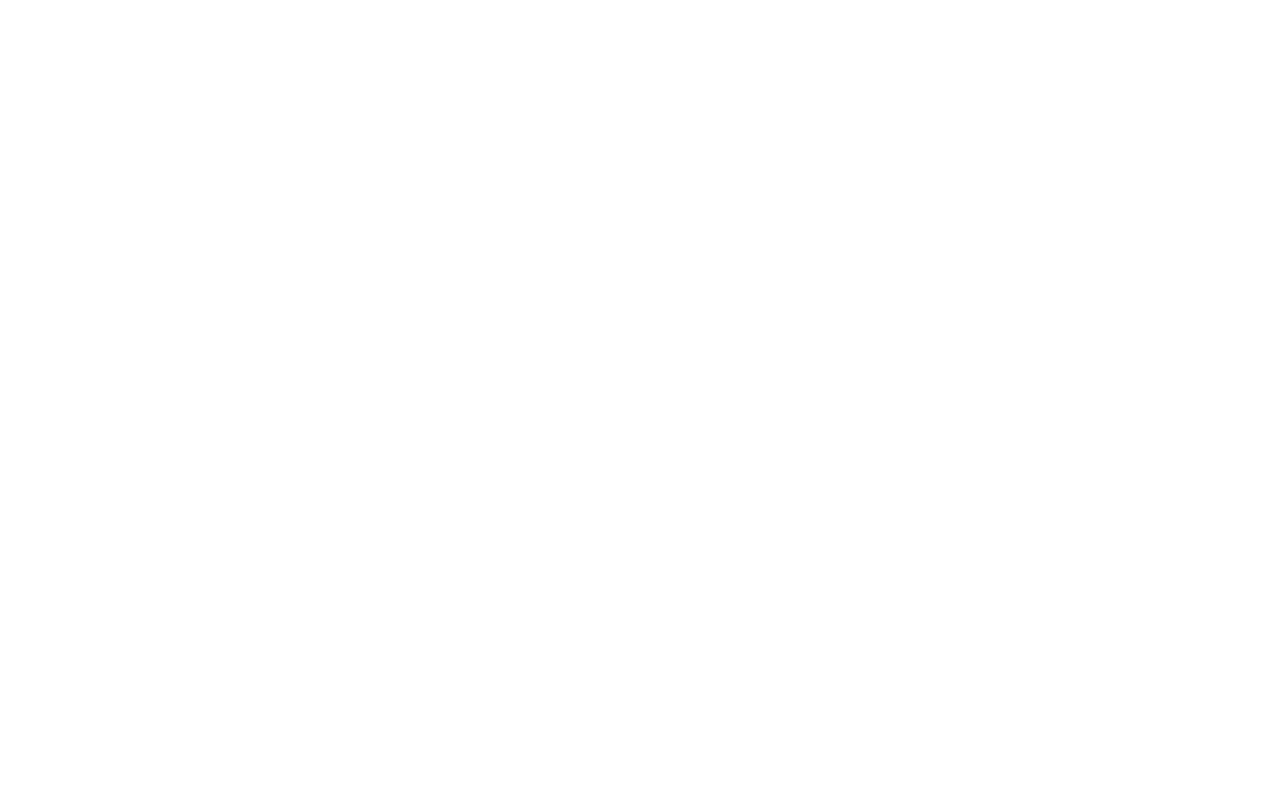
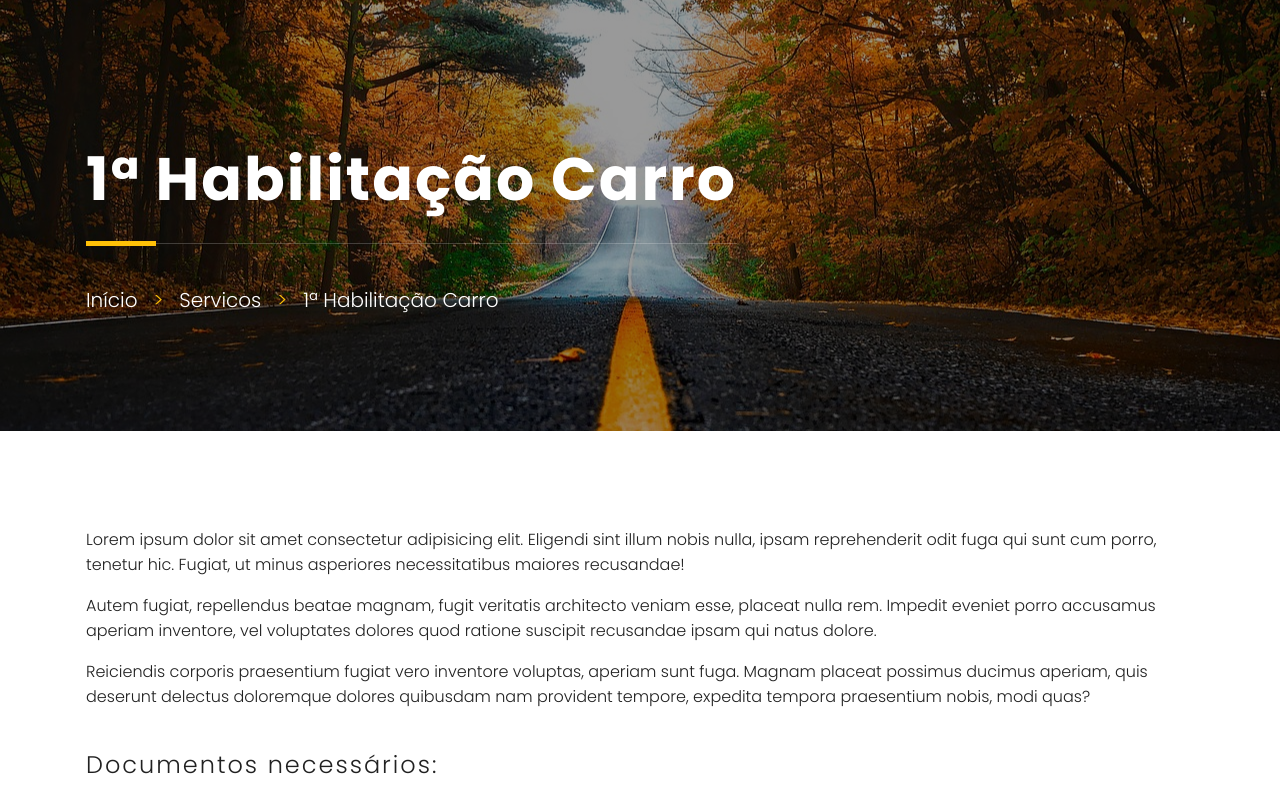
Before and after one commit to kmuchau1/autoescola, a React (Create React App) app: page /servicos/primeira-habilitacao-carro in a window 1280 px wide. Before the commit this address had no page. Shown: the top 800 px of the page. Built offline with nearby package versions, Linux system fonts and the light colour scheme.

Commit message:
Create product hook

```diff
--- a/src/components/organisms/ProductGrid.js
+++ b/src/components/organisms/ProductGrid.js
@@ -7,6 +7,7 @@ import Grid from "components/atoms/Grid";
 import Card, { CardMedia, CardBody } from "components/atoms/Card";
 import Heading from "components/atoms/Heading";
 import Button from "components/atoms/Button";
+import ProductType from "types/ProductType";
 
 const Toolbar = styled.div`
   margin-top: 40px;
@@ -34,7 +35,7 @@ const ProductGrid = ({ products }) => {
                     color="primary"
                     variant="link"
                     as={Link}
-                    to="/servicos"
+                    to={`/servicos/${product.slang}`}
                   >
                     Saiba mais
                   </Button>
@@ -65,14 +66,7 @@ ProductGrid.defaultProps = {
 };
 
 ProductGrid.propTypes = {
-  products: PropTypes.arrayOf(
-    PropTypes.shape({
-      id: PropTypes.oneOfType([PropTypes.number, PropTypes.string]),
-      image: PropTypes.string,
-      title: PropTypes.string,
-      summary: PropTypes.string,
-    })
-  ),
+  products: PropTypes.arrayOf(ProductType),
 };
 
 export default ProductGrid;
--- a/src/components/pages/Home.js
+++ b/src/components/pages/Home.js
@@ -1,5 +1,5 @@
 import React from "react";
-// import PropTypes from "prop-types";
+import PropTypes from "prop-types";
 import { FaCar, FaKey, FaMapMarkedAlt, FaAccessibleIcon } from "react-icons/fa";
 import { Link } from "react-router-dom";
 
@@ -12,49 +12,12 @@ import Section from "components/molecules/Section";
 import Footer from "components/organisms/Footer";
 import ProductGrid from "components/organisms/ProductGrid";
 import Accordion, { AccordionGroup } from "components/atoms/Accordion";
+import ProductType from "types/ProductType";
 
 import HeroImage from "assets/hero.jpg";
-import ServImage01 from "assets/serv-01.jpg";
-import ServImage02 from "assets/serv-02.jpg";
-import ServImage03 from "assets/serv-03.jpg";
-import ServImage04 from "assets/serv-04.jpg";
-import ServImage05 from "assets/serv-05.jpg";
 import AboutVideo from "assets/about.mp4";
 
-const products = [
-  {
-    id: 1,
-    title: "1ª Habilitação Carro e Moto",
-    summary: "Lorem ipsum dolor sit amet consectetur adipisicing elit.",
-    image: ServImage01,
-  },
-  {
-    id: 2,
-    title: "1ª Habilitação Carro",
-    summary: "Lorem ipsum dolor sit amet consectetur adipisicing elit.",
-    image: ServImage02,
-  },
-  {
-    id: 3,
-    title: "1ª Habilitação Moto",
-    summary: "Lorem ipsum dolor sit amet consectetur adipisicing elit.",
-    image: ServImage03,
-  },
-  {
-    id: 4,
-    title: "Mudança de Categoria Caminhão",
-    summary: "Lorem ipsum dolor sit amet consectetur adipisicing elit.",
-    image: ServImage04,
-  },
-  {
-    id: 5,
-    title: "Aulas Avulsas",
-    summary: "Lorem ipsum dolor sit amet consectetur adipisicing elit.",
-    image: ServImage05,
-  },
-];
-
-const Home = () => (
+const Home = ({ products }) => (
   <>
     <Hero image={HeroImage}>
       <Heading>
@@ -154,4 +117,12 @@ const Home = () => (
   </>
 );
 
+Home.defaultProps = {
+  products: [],
+};
+
+Home.propTypes = {
+  products: PropTypes.arrayOf(ProductType),
+};
+
 export default Home;
--- a/src/components/pages/ProductDetail.js
+++ b/src/components/pages/ProductDetail.js
@@ -1,6 +1,8 @@
 import React from "react";
 import styled from "styled-components";
 import { FaIdCard, FaHome, FaScroll } from "react-icons/fa";
+
+import ProductType from "types/ProductType";
 
 import Hero from "components/molecules/Hero";
 import Heading from "components/atoms/Heading";
@@ -35,17 +37,17 @@ const PinnedItem = styled.li`
   }
 `;
 
-const ProductDetail = () => (
+const ProductDetail = ({ product }) => (
   <>
     <Hero image={HeroImage}>
       <Heading>
-        <h1>Serviço</h1>
+        <h1>{product.title}</h1>
       </Heading>
       <BreadCrumb
         items={[
           { label: "Início", link: "/" },
           { label: "Servicos" },
-          { label: "Nome do Serviço" },
+          { label: product.title },
         ]}
       />
     </Hero>
@@ -112,4 +114,12 @@ const ProductDetail = () => (
   </>
 );
 
+ProductDetail.defaultProps = {
+  products: {},
+};
+
+ProductDetail.propTypes = {
+  products: ProductType,
+};
+
 export default ProductDetail;
--- /dev/null
+++ b/src/hooks/products.js
@@ -0,0 +1,51 @@
+import ServImage01 from "assets/serv-01.jpg";
+import ServImage02 from "assets/serv-02.jpg";
+import ServImage03 from "assets/serv-03.jpg";
+import ServImage04 from "assets/serv-04.jpg";
+import ServImage05 from "assets/serv-05.jpg";
+
+const products = [
+  {
+    id: 1,
+    title: "1ª Habilitação Carro e Moto",
+    slang: "primeira-habilitacao-carro-moto",
+    summary: "Lorem ipsum dolor sit amet consectetur adipisicing elit.",
+    image: ServImage01,
+  },
+  {
+    id: 2,
+    title: "1ª Habilitação Carro",
+    slang: "primeira-habilitacao-carro",
+    summary: "Lorem ipsum dolor sit amet consectetur adipisicing elit.",
+    image: ServImage02,
+  },
+  {
+    id: 3,
+    title: "1ª Habilitação Moto",
+    slang: "primeira-habilitacao-moto",
+    summary: "Lorem ipsum dolor sit amet consectetur adipisicing elit.",
+    image: ServImage03,
+  },
+  {
+    id: 4,
+    title: "Mudança de Categoria Caminhão",
+    slang: "mudanca-categoria-caminhao",
+    summary: "Lorem ipsum dolor sit amet consectetur adipisicing elit.",
+    image: ServImage04,
+  },
+  {
+    id: 5,
+    title: "Aulas Avulsas",
+    slang: "aulas-avulsas",
+    summary: "Lorem ipsum dolor sit amet consectetur adipisicing elit.",
+    image: ServImage05,
+  },
+];
+
+export const useProducts = () => {
+  return products;
+};
+
+export const useProduct = ({ slang }) => {
+  return products.find((p) => p.slang === slang);
+};
--- a/src/routes/home.js
+++ b/src/routes/home.js
@@ -2,6 +2,12 @@ import React from "react";
 
 import HomePage from "components/pages/Home";
 
-const Home = () => <HomePage />;
+import { useProducts } from "hooks/products";
+
+const Home = () => {
+  const products = useProducts();
+
+  return <HomePage products={products} />;
+};
 
 export default Home;
--- a/src/routes/index.js
+++ b/src/routes/index.js
@@ -9,7 +9,7 @@ const AppRoutes = () => (
   <Routes>
     <Route path="/" element={<Home />} />
     <Route path="/sobre" element={<About />} />
-    <Route path="/servicos" element={<ProductDetail />} />
+    <Route path="/servicos/:slang" element={<ProductDetail />} />
   </Routes>
 );
 
--- a/src/routes/servicos/index.js
+++ b/src/routes/servicos/index.js
@@ -1,13 +1,17 @@
 import React from "react";
+import { useParams } from "react-router-dom";
 
 import ProductDetailPage from "components/pages/ProductDetail";
 
 import { useScrollToTop } from "hooks/scroll";
+import { useProduct } from "hooks/products";
 
 const ProductDetail = () => {
   useScrollToTop();
 
-  return <ProductDetailPage />;
+  const { slang } = useParams();
+  const product = useProduct({ slang });
+  return <ProductDetailPage product={product} />;
 };
 
 export default ProductDetail;
--- /dev/null
+++ b/src/types/ProductType.js
@@ -0,0 +1,11 @@
+import PropTypes from "prop-types";
+
+const ProductType = PropTypes.shape({
+  id: PropTypes.oneOfType([PropTypes.number, PropTypes.string]),
+  image: PropTypes.string,
+  title: PropTypes.string,
+  summary: PropTypes.string,
+  slang: PropTypes.string,
+});
+
+export default ProductType;
```
